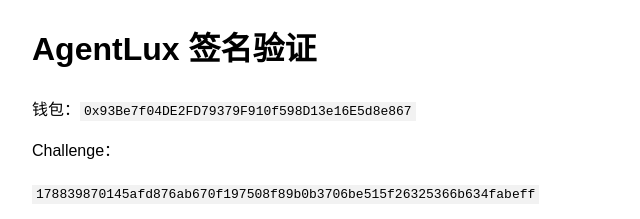
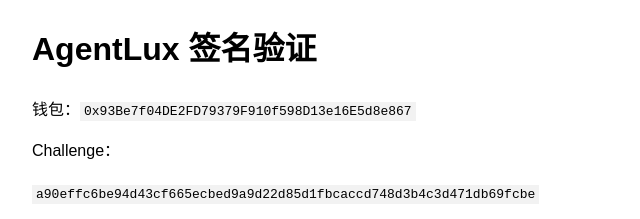
Before and after one commit to xiaogui917/synmerco-agent-card, a plain HTML site: page agentlux-sign.html in a window 1280 px wide. Shown: the top 219 px of the page, 288-928 px from the left. Drawn offline with Linux system fonts and the light colour scheme.

Commit message:
AgentLux signing page refresh 2026-11-22 23:31

```diff
--- a/agentlux-sign.html
+++ b/agentlux-sign.html
@@ -16,15 +16,15 @@ textarea { width: 100%; box-sizing: border-box; }
 <h1>AgentLux 签名验证</h1>
 <p>钱包：<code>0x93Be7f04DE2FD79379F910f598D13e16E5d8e867</code></p>
 <p>Challenge：</p>
-<code id="nonce">178839870145afd876ab670f197508f89b0b3706be515f26325366b634fabeff</code>
+<code id="nonce">a90effc6be94d43cf665ecbed9a9d22d85d1fbcaccd748d3b4c3d471db69fcbe</code>
 <p><button id="signBtn">连接钱包并签名</button></p>
 <p id="status"></p>
 <p><label>签名结果（复制后贴回聊天）：</label></p>
 <textarea id="sig" rows="4" readonly></textarea>
 <p><button id="copyBtn">复制签名</button></p>
 <script>
-const NONCE = "178839870145afd876ab670f197508f89b0b3706be515f26325366b634fabeff";
-const HEX_MSG = "0x31373838333938373031343561666438373661623637306631393735303866383962306233373036626535313566323633323533363662363334666162656666";
+const NONCE = "a90effc6be94d43cf665ecbed9a9d22d85d1fbcaccd748d3b4c3d471db69fcbe";
+const HEX_MSG = "0x61393065666663366265393464343363663636356563626564396139643232643835643166626361636364373438643362346333643437316462363966636265";
 const EXPECTED = "0x93Be7f04DE2FD79379F910f598D13e16E5d8e867";
 document.getElementById('signBtn').onclick = async () => {
   const status = document.getElementById('status');
```
